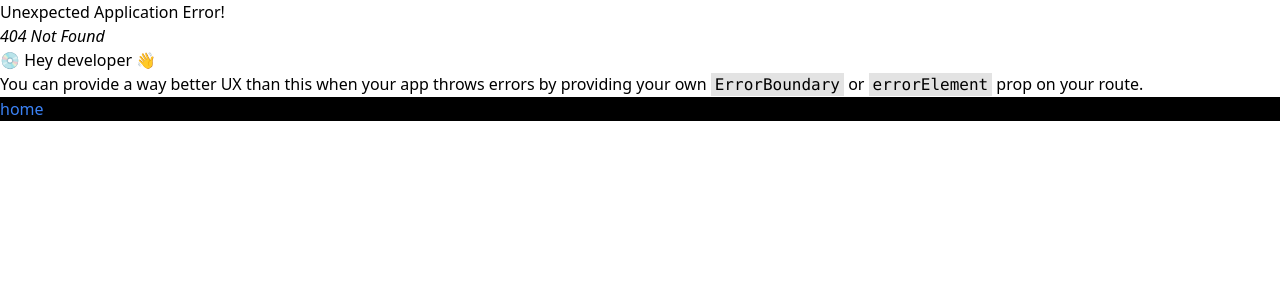
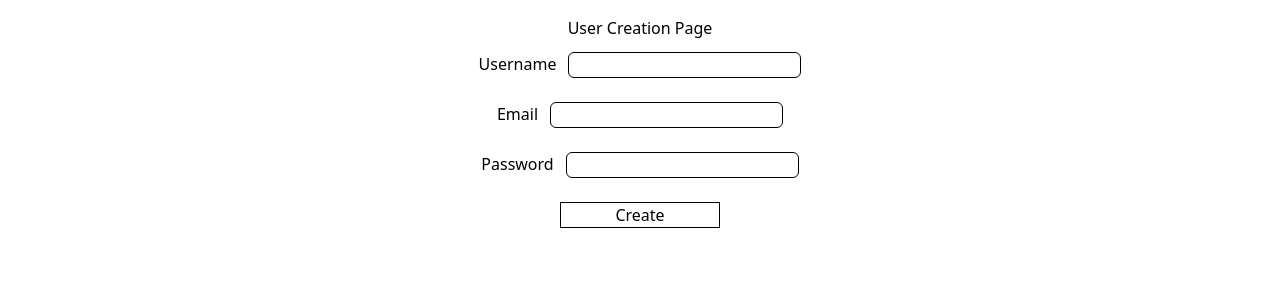
Before and after one commit to Love-Token-Adviser/Love-Token-Adviser, a React (Vite) app in the folder frontend/: page /signup in a window 1280 px wide. Before the commit this address had no page. Shown: the top 300 px of the page. Built offline with nearby package versions, Linux system fonts and the light colour scheme.

Commit message:
feat-signup-test1

```diff
--- a/frontend/src/App.tsx
+++ b/frontend/src/App.tsx
@@ -5,7 +5,6 @@ function App() {
   return (
     <div>
       <RouterProvider router={router} />
-      <h1 className="text-blue-500 bg-black">home</h1>
     </div>
   );
 }
--- /dev/null
+++ b/frontend/src/apis/CSRFToken.tsx
@@ -0,0 +1,26 @@
+import axios from "axios";
+
+axios.defaults.xsrfCookieName = "csrftoken";
+axios.defaults.xsrfHeaderName = "X-CSRFToken";
+function getCookie(name: string) {
+  let cookieValue = null;
+  if (document.cookie && document.cookie !== "") {
+    const cookies = document.cookie.split(";");
+
+    for (let i = 0; i < cookies.length; i++) {
+      const cookie = cookies[i].replace(" ", "");
+
+      if (cookie.substring(0, name.length + 1) === name + "=") {
+        cookieValue = decodeURIComponent(cookie.substring(name.length + 1));
+        break;
+      }
+    }
+  }
+  return cookieValue;
+}
+const CSRFToken = () => {
+  const csrftoken = getCookie("csrftoken") || "";
+  return <input type="hidden" name="csrfmiddlewaretoken" value={csrftoken} />;
+};
+
+export default CSRFToken;
--- a/frontend/src/apis/apiClient.ts
+++ b/frontend/src/apis/apiClient.ts
@@ -1,10 +1,13 @@
 import axios from "axios";
 
 const apiClient = axios.create({
-  baseURL: "http://localhost:8000/LoveTokenAdviser/",
+  baseURL: "http://localhost:8000/",
   headers: {
     "Content-Type": "application/json",
   },
+  xsrfCookieName: "csrftoken",
+  xsrfHeaderName: "X-CSRFToken",
+  withCredentials: true,
 });
 
 export default apiClient;
--- /dev/null
+++ b/frontend/src/pages/SignupPage/index.tsx
@@ -0,0 +1,75 @@
+import { useState, ChangeEvent, MouseEvent } from "react";
+import apiClient from "../../apis/apiClient";
+// import CSRFToken from "../../apis/CSRFToken";
+
+const SignupPage = () => {
+  const [formData, setFormData] = useState({
+    username: "",
+    email: "",
+    password: "",
+  });
+
+  const handleChange = (e: ChangeEvent<HTMLInputElement>) => {
+    setFormData({
+      ...formData,
+      [e.target.name]: e.target.value,
+    });
+  };
+
+  const handleSubmit = (e: MouseEvent<HTMLFormElement>) => {
+    e.preventDefault();
+    apiClient
+      .post("accounts/signup/", formData)
+      .then((response) => {
+        console.log("User created", response.data);
+      })
+      .catch((error) => {
+        console.error("Error creating user", error);
+      });
+  };
+
+  return (
+    <div className="flex flex-col justify-center items-center">
+      <meta name="csrf-token" content="{{ csrf_token }}"></meta>
+      <h2 className="mt-4">User Creation Page</h2>
+      <form
+        onSubmit={handleSubmit}
+        className="mt-3 flex flex-col gap-6 items-center"
+      >
+        {/* <CSRFToken /> */}
+        <div className="flex gap-3">
+          <label>Username</label>
+          <input
+            type="text"
+            name="username"
+            className="rounded-md border border-black"
+            onChange={handleChange}
+          />
+        </div>
+        <div className="flex gap-3">
+          <label>Email</label>
+          <input
+            type="email"
+            name="email"
+            className="rounded-md border border-black"
+            onChange={handleChange}
+          />
+        </div>
+        <div className="flex gap-3">
+          <label>Password</label>
+          <input
+            type="password"
+            name="password"
+            className="rounded-md border border-black"
+            onChange={handleChange}
+          />
+        </div>
+        <button type="submit" className="border border-black w-40">
+          Create
+        </button>
+      </form>
+    </div>
+  );
+};
+
+export default SignupPage;
--- a/frontend/src/pages/index.ts
+++ b/frontend/src/pages/index.ts
@@ -1 +1,2 @@
 export { default as HomePage } from "./HomePage";
+export { default as SignupPage } from "./SignupPage";
--- a/frontend/src/routes/router.tsx
+++ b/frontend/src/routes/router.tsx
@@ -1,5 +1,5 @@
 import { createBrowserRouter } from "react-router-dom";
-import { HomePage } from "../pages";
+import { HomePage, SignupPage } from "../pages";
 import Layout from "./Layout";
 
 const router = createBrowserRouter([
@@ -11,6 +11,10 @@ const router = createBrowserRouter([
         path: "/",
         element: <HomePage />,
       },
+      {
+        path: "/signup",
+        element: <SignupPage />,
+      },
     ],
   },
 ]);
```
